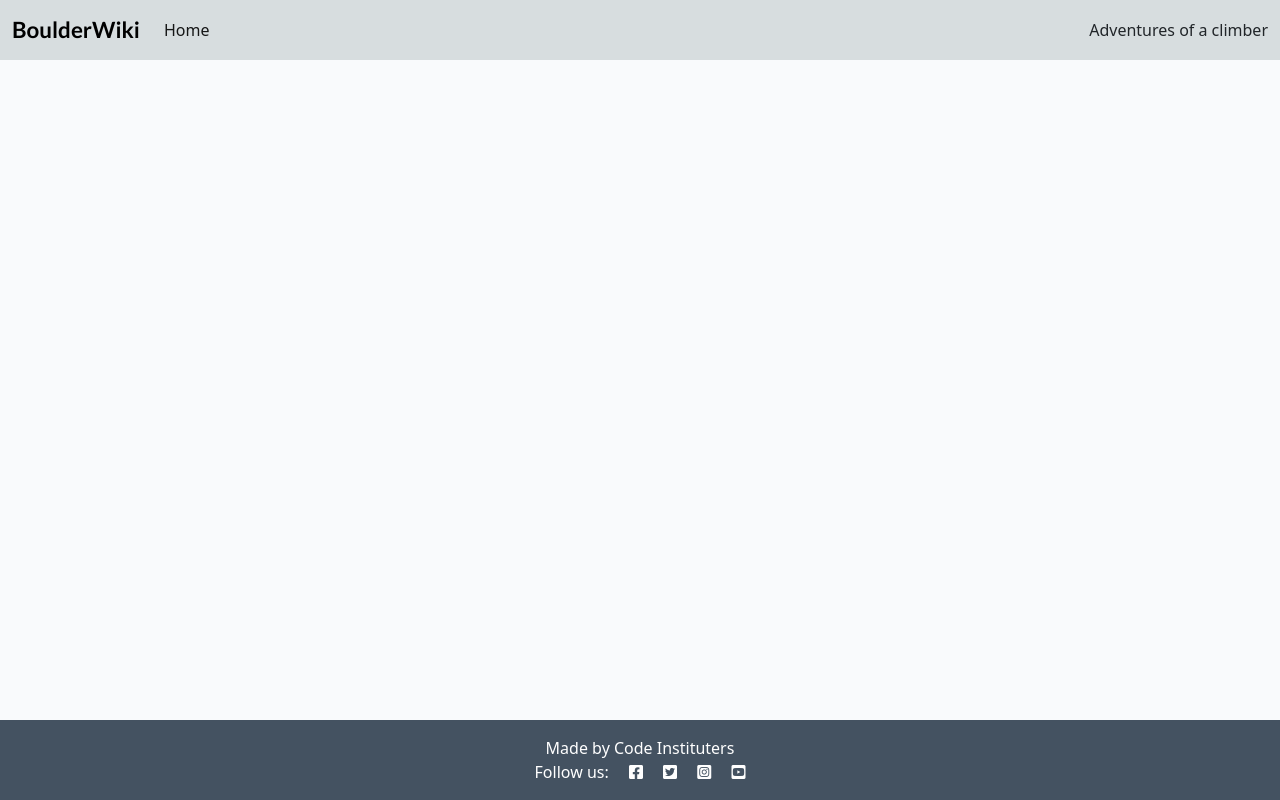
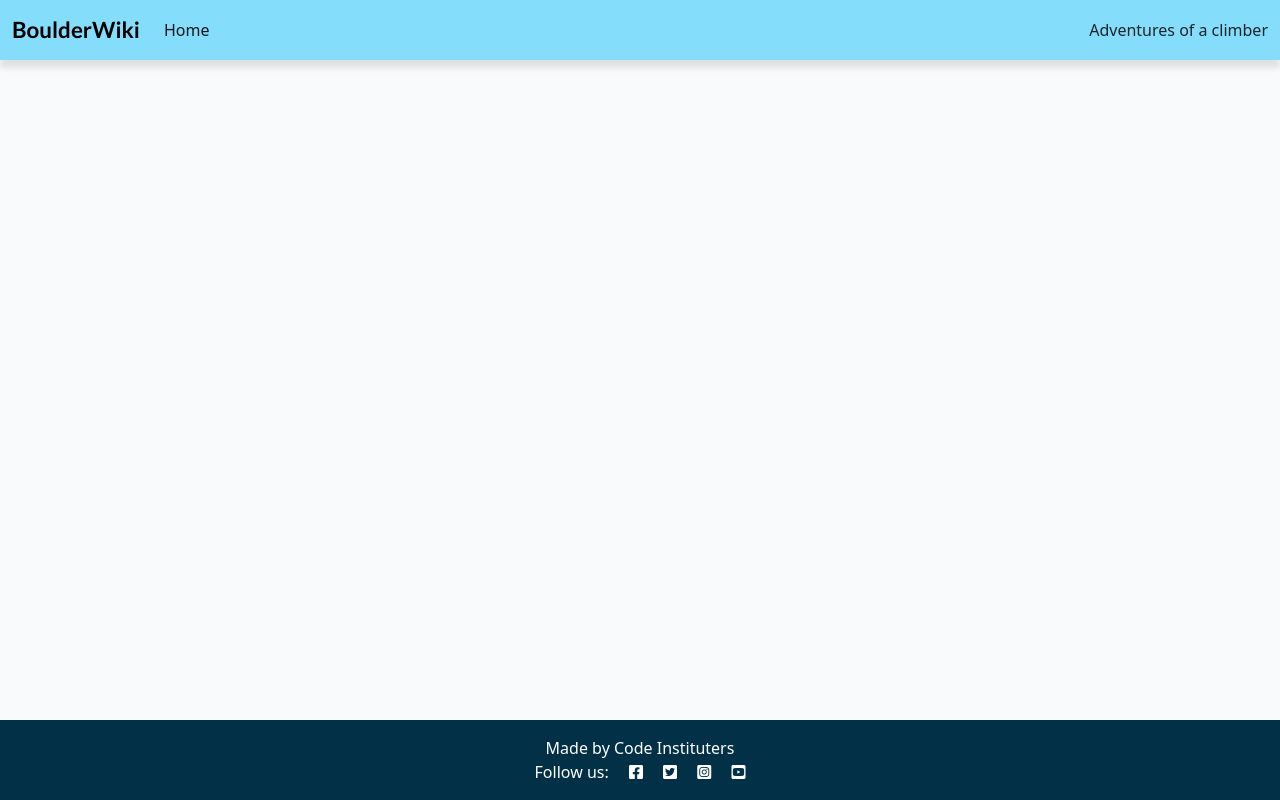
Before and after one commit to Zealous242/love-bouldering-2, a Django app: page / in a window 1280 px wide. Run offline with Django 4.2, Linux system fonts and the light colour scheme; data that the repository does not hold is empty.

Commit message:
Change navbar color to #83ddfb, set navigation arrows to position; sticky and set color of footer to #023047

```diff
--- a/article/templates/article/index.html
+++ b/article/templates/article/index.html
@@ -39,7 +39,7 @@
         </div>
     </div>
     {% if is_paginated %}
-    <nav aria-label="Page navigation">
+    <nav aria-label="Page navigation"class="page-navigation">
         <ul class="pagination justify-content-center">
             <li><a href="?page=1" class="page-link"> <<</a></li> <!-- Link to the first page -->
             {% if page_obj.has_previous %}
--- a/article/views.py
+++ b/article/views.py
@@ -6,4 +6,4 @@ from .models import Post
 class PostList(generic.ListView):
     queryset = Post.objects.filter(status=1).order_by("-created_on")
     template_name = "article/index.html"
-    paginate_by = 3
+    paginate_by = 6
--- a/static/css/style.css
+++ b/static/css/style.css
@@ -9,8 +9,21 @@ body {
     padding-top: 70px;
 }
 
+.page-footer {
+    background-color: #023047;
+    color: white;
+    padding: 20px 0;
+    text-align: center;
+}
+
+.page-navigation {
+    position: sticky;
+    bottom: 20px;
+}
+
 .navbar {
-    background-color: hsl(195, 11%, 86%);
+    background-color: hsl(195, 94%, 75%);
+    box-shadow: 0px 8px 6px rgba(0, 0, 0, 0.1);
     margin-bottom: 20px;
     position: fixed;
     top: 0;
--- a/templates/base.html
+++ b/templates/base.html
@@ -67,7 +67,7 @@
     </main>
 
     <!-- Footer -->
-    <footer class="footer mt-auto py-3 dark-bg">
+    <footer class="footer mt-auto py-3 page-footer">
         <p class="m-0 text-center text-white">
             {% block copyright %}
                 Made by Code Instituters
```
Also changed, not shown: 1 other file.
